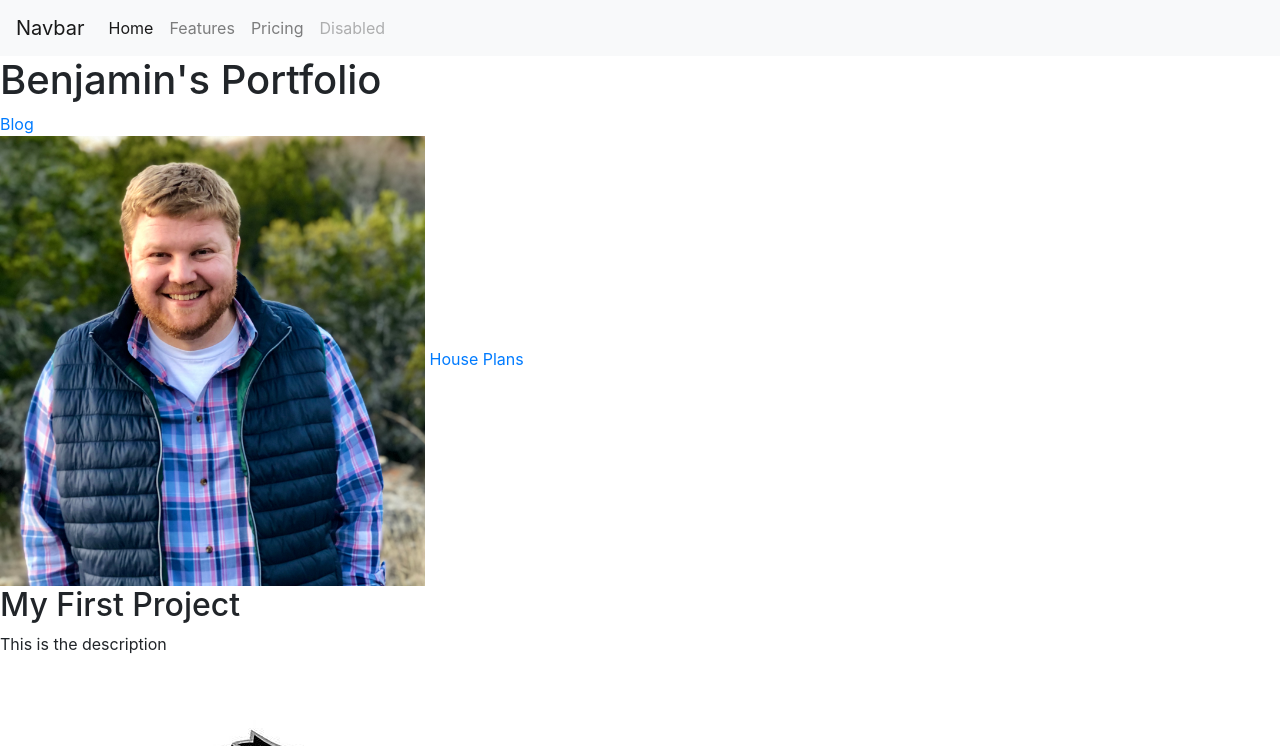
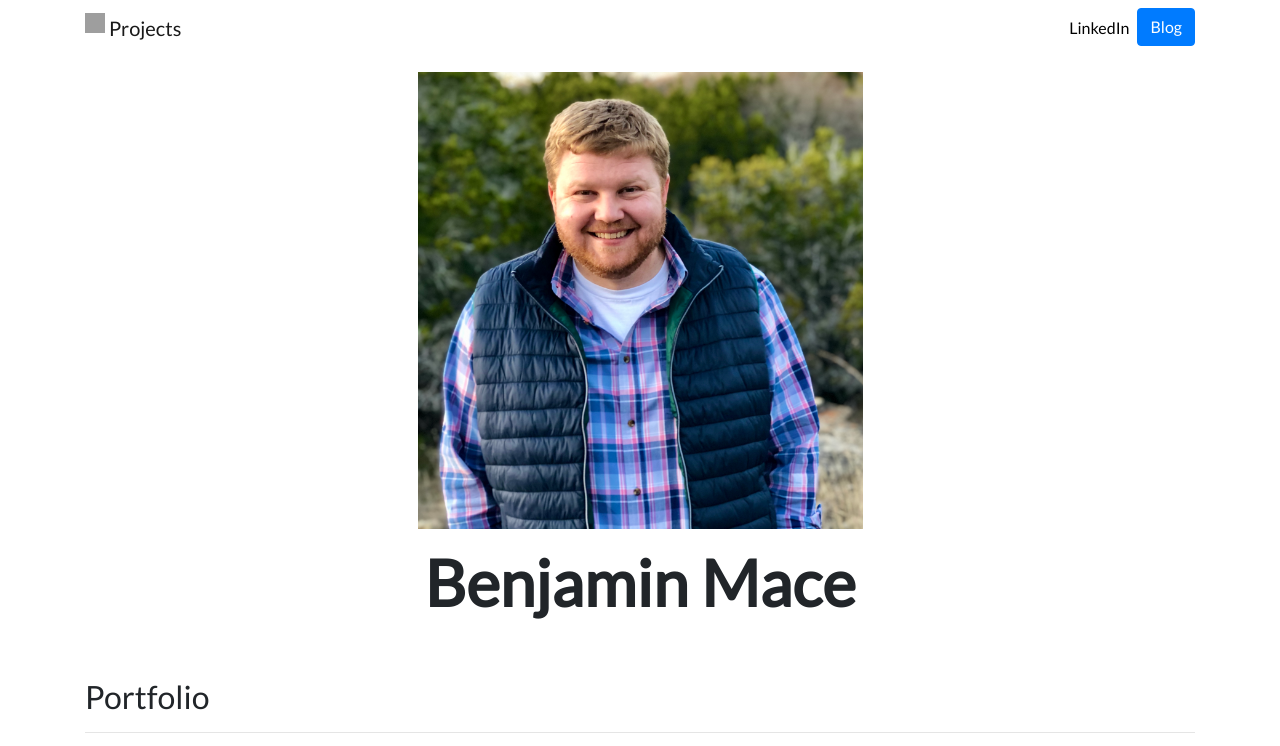
Before and after one commit to benjaminmace/Django3-portfolio, a Django app: page / in a window 1280 px wide. Shown: the top 746 px of the page. Run offline with Django 3.2, Linux system fonts and the light colour scheme; data comes from the database, SQL or seed files in the repository; both versions use the stored data as it was after the commit; parts of the project's set-up code (start-up, migrations or seed data) failed here and were passed over; some libraries are stand-ins or nearby versions; grey boxes are pictures that could not be loaded.

Commit message:
4 Jun 14:44 CSS and prettifying the .html

```diff
--- /dev/null
+++ b/personal_portfolio_project/portfolio/static/portfolio/custom.css
@@ -0,0 +1,24 @@
+.navbar-nav .nav-link {
+    color: rgba(0,0,0,1) !important;
+}
+
+.navbar-nav .nav-link:hover {
+    color: rgba(0,0,0,.5) !important;
+}
+
+body {
+    font-family: 'Lato', sans-serif;
+}
+
+#blogtitle {
+    font-size: 6rem;
+}
+
+@media (min-width: 992px) {
+    #hometext {
+        font-size: 4rem;
+    }
+    #blogdetailtitle {
+        font-size: 5rem;
+    }
+}
--- a/personal_portfolio_project/portfolio/templates/portfolio/base.html
+++ b/personal_portfolio_project/portfolio/templates/portfolio/base.html
@@ -1,5 +1,7 @@
+{% load static %}
 <!doctype html>
 <html lang="en">
+
 <head>
   <!-- Required meta tags -->
   <meta charset="utf-8">
@@ -8,40 +10,46 @@
   <!-- Bootstrap CSS -->
   <link rel="stylesheet" href="https://stackpath.bootstrapcdn.com/bootstrap/4.5.0/css/bootstrap.min.css" integrity="sha384-9aIt2nRpC12Uk9gS9baDl411NQApFmC26EwAOH8WgZl5MYYxFfc+NcPb1dKGj7Sk" crossorigin="anonymous">
 
-    <title>Hello, world!</title>
+  <link rel="stylesheet" href="{% static "portfolio/custom.css" %}">
+
+  <link href="https://fonts.googleapis.com/css?family=Lato&display=swap" rel="stylesheet">
+
+  <link rel="icon" type="image/png" href="{% static "portfolio/logo.png" %}"
+
 </head>
+
 <body>
-   <nav class="navbar navbar-expand-lg navbar-light bg-light">
-      <a class="navbar-brand" href="#">Navbar</a>
+
+  <nav id="topNav" class="navbar navbar-expand-md navbar-light">
+    <div class="container">
+      <a class="navbar-brand" href="{% url 'home' %}">
+        <img src="{% static "portfolio/logo.png" %}" width="20" height="20" class="d-inline-block align-top">
+        <span>Projects</span>
+      </a>
       <button class="navbar-toggler" type="button" data-toggle="collapse" data-target="#navbarNav" aria-controls="navbarNav" aria-expanded="false" aria-label="Toggle navigation">
         <span class="navbar-toggler-icon"></span>
       </button>
-      <div class="collapse navbar-collapse" id="navbarNav">
-        <ul class="navbar-nav">
-          <li class="nav-item active">
-            <a class="nav-link" href="#">Home <span class="sr-only">(current)</span></a>
+      <div class="collapse navbar-collapse text-center" id="navbarNav">
+        <ul class="navbar-nav ml-auto">
+          <li class="nav-item">
+            <a class="nav-link" href="https://www.linkedin.com/in/benjaminmace20"  target="_blank">LinkedIn</a>
           </li>
-          <li class="nav-item">
-            <a class="nav-link" href="#">Features</a>
-          </li>
-          <li class="nav-item">
-            <a class="nav-link" href="#">Pricing</a>
-          </li>
-          <li class="nav-item">
-            <a class="nav-link disabled" href="#" tabindex="-1" aria-disabled="true">Disabled</a>
+          <li>
+            <a role="button" href="{% url 'blog:all_blogs' %}" class="btn btn-primary">Blog</a>
           </li>
         </ul>
       </div>
+    </div>
   </nav>
-
+  <div class="container">
     {% block content %}{% endblock %}
-
-
+  </div>
 
   <!-- Optional JavaScript -->
   <!-- jQuery first, then Popper.js, then Bootstrap JS -->
-    <script src="https://code.jquery.com/jquery-3.5.1.slim.min.js" integrity="sha384-DfXdz2htPH0lsSSs5nCTpuj/zy4C+OGpamoFVy38MVBnE+IbbVYUew+OrCXaRkfj" crossorigin="anonymous"></script>
+  <script src="https://code.jquery.com/jquery-3.4.1.slim.min.js" integrity="sha384-J6qa4849blE2+poT4WnyKhv5vZF5SrPo0iEjwBvKU7imGFAV0wwj1yYfoRSJoZ+n" crossorigin="anonymous"></script>
   <script src="https://cdn.jsdelivr.net/npm/popper.js@1.16.0/dist/umd/popper.min.js" integrity="sha384-Q6E9RHvbIyZFJoft+2mJbHaEWldlvI9IOYy5n3zV9zzTtmI3UksdQRVvoxMfooAo" crossorigin="anonymous"></script>
-    <script src="https://stackpath.bootstrapcdn.com/bootstrap/4.5.0/js/bootstrap.min.js" integrity="sha384-OgVRvuATP1z7JjHLkuOU7Xw704+h835Lr+6QL9UvYjZE3Ipu6Tp75j7Bh/kR0JKI" crossorigin="anonymous"></script>
+  <script src="https://stackpath.bootstrapcdn.com/bootstrap/4.4.1/js/bootstrap.min.js" integrity="sha384-wfSDF2E50Y2D1uUdj0O3uMBJnjuUD4Ih7YwaYd1iqfktj0Uod8GCExl3Og8ifwB6" crossorigin="anonymous"></script>
 </body>
+
 </html>
--- a/personal_portfolio_project/portfolio/templates/portfolio/home.html
+++ b/personal_portfolio_project/portfolio/templates/portfolio/home.html
@@ -2,32 +2,48 @@
 
 {% block content %}
 
+{% load static %}
+
 <!DOCTYPE html>
 <html lang="en">
 <head>
-
     <meta charset="UTF-8">
-
     <title>Ben's Portfolio</title>
 </head>
 <body>
-    <h1>Benjamin's Portfolio</h1>
-    <a href="{% url 'blog:all_blogs' %}">Blog</a>
-    <br>
+    <div class="row justify-content-center my-3">
+      <div class="col-5">
+        <img src="{% static 'portfolio/IMG_4708.jpg' %}" class="img-fluid">
+      </div>
+    </div>
 
-    {% load static %}
-    <img src="{% static 'portfolio/IMG_4708.jpg' %}" width="425" height="450">
-    <a href="{% static 'portfolio/house_plans.pdf' %}">House Plans</a>
-    {% for project in projects %}
+    <div class="row justify-content-center mb-3">
+      <div class="col-md-9 text-center">
+        <h1 id="hometext" class="font-weight-bold">Benjamin Mace</h1>
+      </div>
+    </div>
 
-    <h2>{{ project.title }}</h2>
-    <p>{{ project.description }}</p>
-    <img src="{{ project.image.url}}">
-    {% if project.url %}
-    <br><a href="{{ project.url }}">Link</a>
-    {% endif %}
+    <h2 class="mt-5">Portfolio</h2>
+    <hr>
+    <div class="row">
+        {% for project in projects %}
+        <div class="col-lg-4 col-md-6">
 
-    {% endfor %}
+            {% if project.url %}
+            <a href="{{ project.url }}">Link</a>
+                <img src="{{ project.image.url }}" class="img-fluid mb-2">
+            </a>
+            {% else %}
+
+            <img src="{{ project.image.url }}" class="img-fluid mb-2">
+            {% endif %}
+
+            <h3>{{ project.title }}</h3>
+            <p>{{ project.description }}</p>
+
+        </div>
+        {% endfor %}
+    </div>
    </body>
 </html>
 
```
Also changed, not shown: personal_portfolio_project/db.sqlite3. Lines whose indentation alone changed are shown as unchanged.
